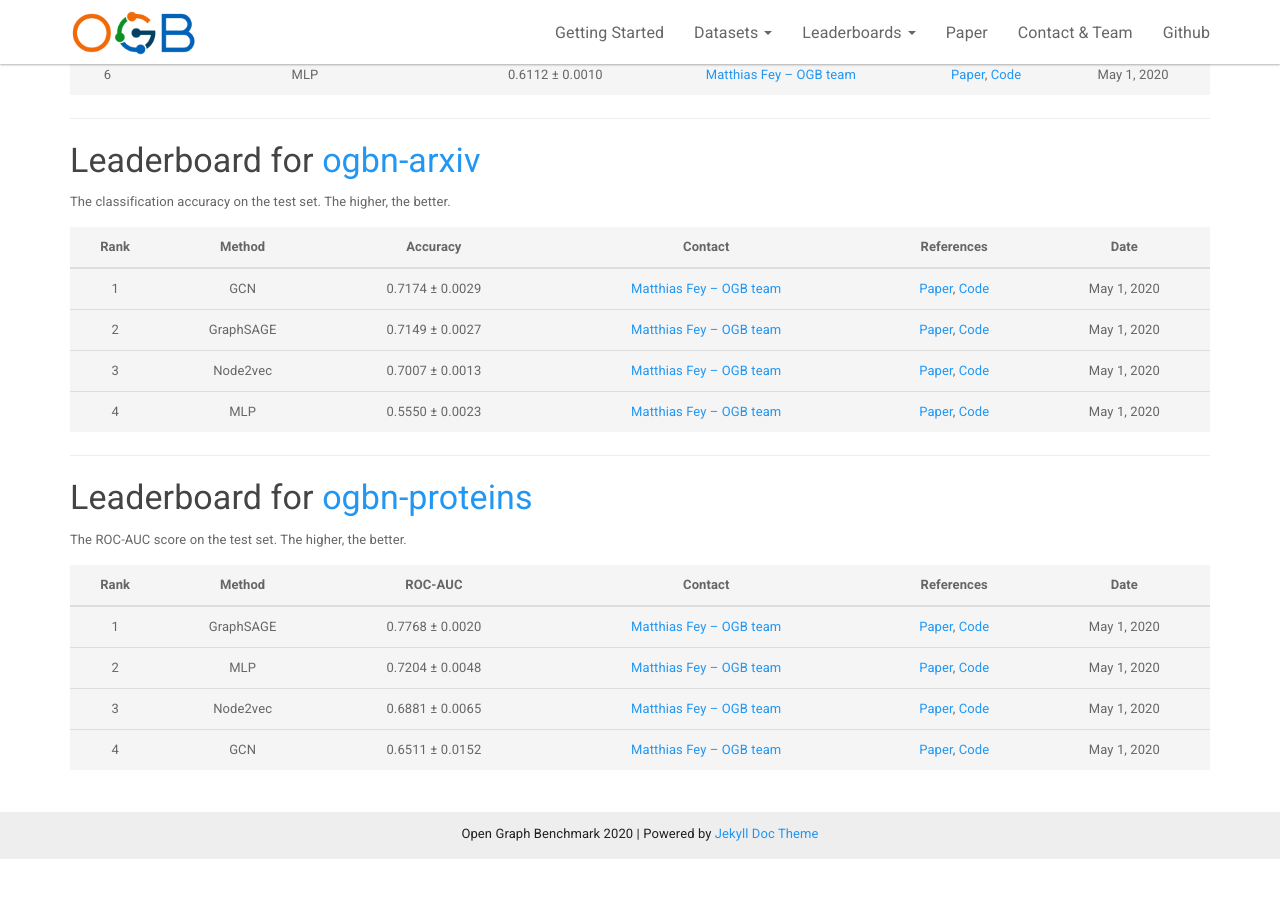
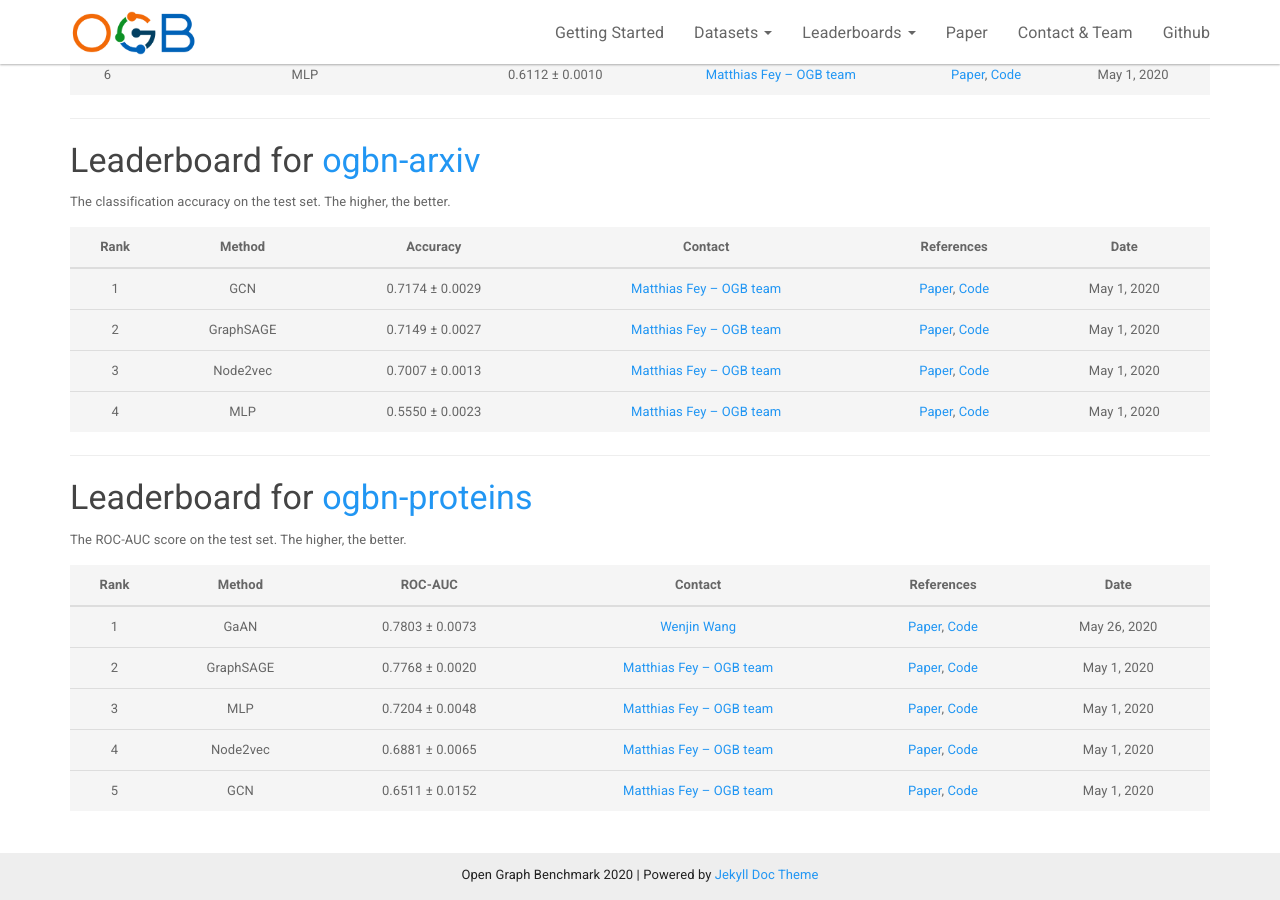
Before and after one commit to snap-stanford/ogb-web, a Jekyll site: the page built from _docs/leaderboard/leader_nodeprop.md, in a window 1280 px wide and 900 px high, scrolled down 658 px. Built offline with Jekyll 4.4.1, drawn with Linux system fonts in a browser that asks for light colours; before the commit the page ends 1517 px from its top, so only the background shows below that.

Commit message:
updateleaderboard

```diff
--- a/_docs/leaderboard/leader_nodeprop.md
+++ b/_docs/leaderboard/leader_nodeprop.md
@@ -55,7 +55,8 @@ The ROC-AUC score on the test set. The higher, the better.
 
 | Rank  | Method | ROC-AUC | Contact | References | Date
 |:----:|:-----:|:------:|:-----:|:-----:|:-----:|
-|  1  |  GraphSAGE  | 0.7768 ± 0.0020   | [Matthias Fey -- OGB team](mailto:matthias.fey@tu-dortmund.de) | [Paper](https://arxiv.org/abs/1706.02216), [Code](https://github.com/snap-stanford/ogb/tree/master/examples/nodeproppred/proteins) | May 1, 2020 |
-|  2  |  MLP  | 0.7204 ± 0.0048   | [Matthias Fey -- OGB team](mailto:matthias.fey@tu-dortmund.de) | [Paper](https://arxiv.org/abs/2005.00687), [Code](https://github.com/snap-stanford/ogb/tree/master/examples/nodeproppred/proteins) | May 1, 2020 |
-|  3  |  Node2vec  | 0.6881 ± 0.0065   | [Matthias Fey -- OGB team](mailto:matthias.fey@tu-dortmund.de) | [Paper](https://arxiv.org/abs/1607.00653), [Code](https://github.com/snap-stanford/ogb/tree/master/examples/nodeproppred/proteins) | May 1, 2020 |
-|  4  |  GCN  | 0.6511 ± 0.0152   | [Matthias Fey -- OGB team](mailto:matthias.fey@tu-dortmund.de) | [Paper](https://arxiv.org/abs/1609.02907), [Code](https://github.com/snap-stanford/ogb/tree/master/examples/nodeproppred/proteins) | May 1, 2020 |
+|  1  |  GaAN  | 0.7803 ± 0.0073   | [Wenjin Wang](mailto:wangwenjin02@baidu.com) | [Paper](https://arxiv.org/abs/1803.07294), [Code](https://github.com/PaddlePaddle/PGL/tree/master/examples/GaAN) | May 26, 2020 |
+|  2  |  GraphSAGE  | 0.7768 ± 0.0020   | [Matthias Fey -- OGB team](mailto:matthias.fey@tu-dortmund.de) | [Paper](https://arxiv.org/abs/1706.02216), [Code](https://github.com/snap-stanford/ogb/tree/master/examples/nodeproppred/proteins) | May 1, 2020 |
+|  3  |  MLP  | 0.7204 ± 0.0048   | [Matthias Fey -- OGB team](mailto:matthias.fey@tu-dortmund.de) | [Paper](https://arxiv.org/abs/2005.00687), [Code](https://github.com/snap-stanford/ogb/tree/master/examples/nodeproppred/proteins) | May 1, 2020 |
+|  4  |  Node2vec  | 0.6881 ± 0.0065   | [Matthias Fey -- OGB team](mailto:matthias.fey@tu-dortmund.de) | [Paper](https://arxiv.org/abs/1607.00653), [Code](https://github.com/snap-stanford/ogb/tree/master/examples/nodeproppred/proteins) | May 1, 2020 |
+|  5  |  GCN  | 0.6511 ± 0.0152   | [Matthias Fey -- OGB team](mailto:matthias.fey@tu-dortmund.de) | [Paper](https://arxiv.org/abs/1609.02907), [Code](https://github.com/snap-stanford/ogb/tree/master/examples/nodeproppred/proteins) | May 1, 2020 |
```
